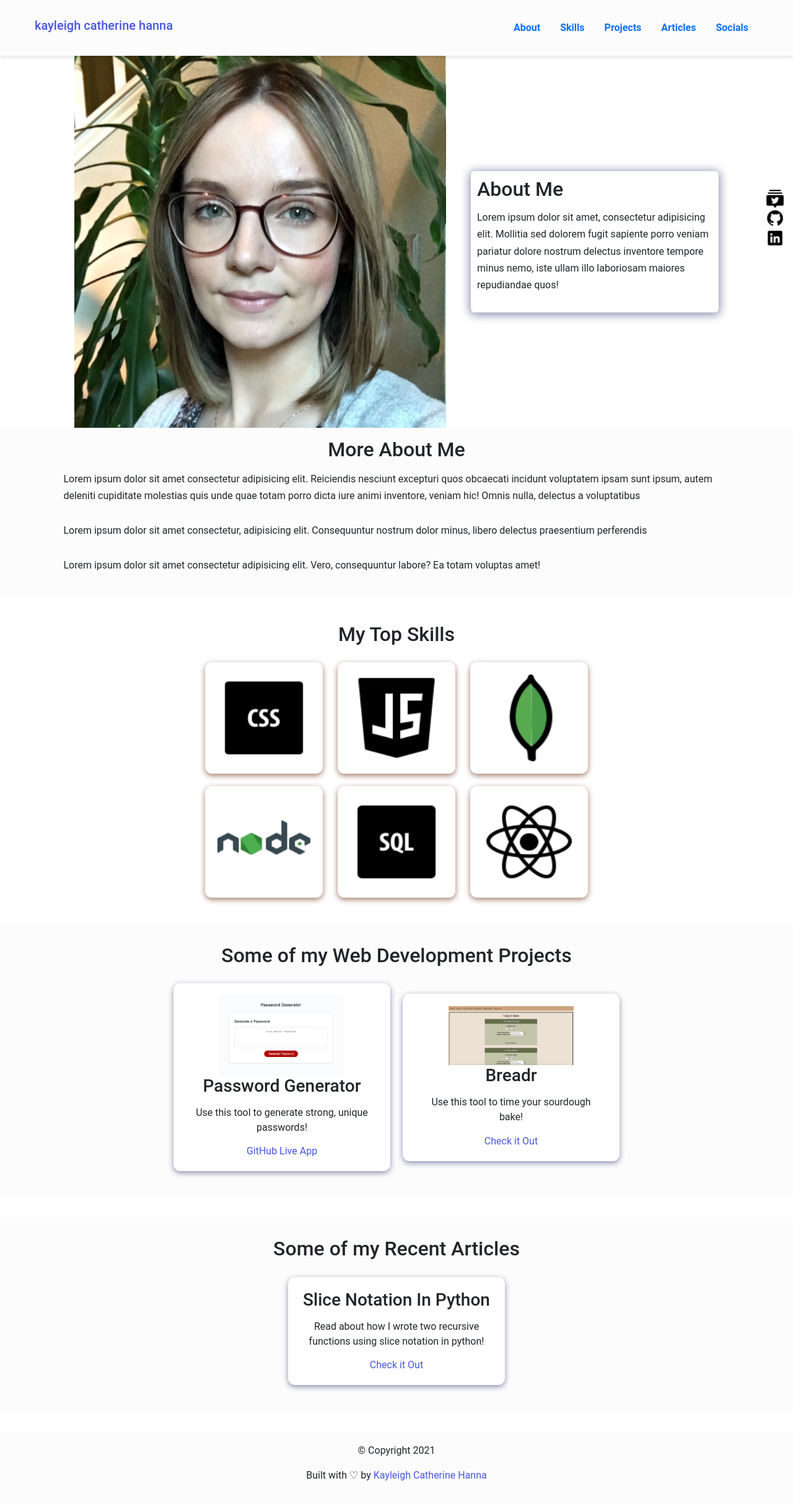
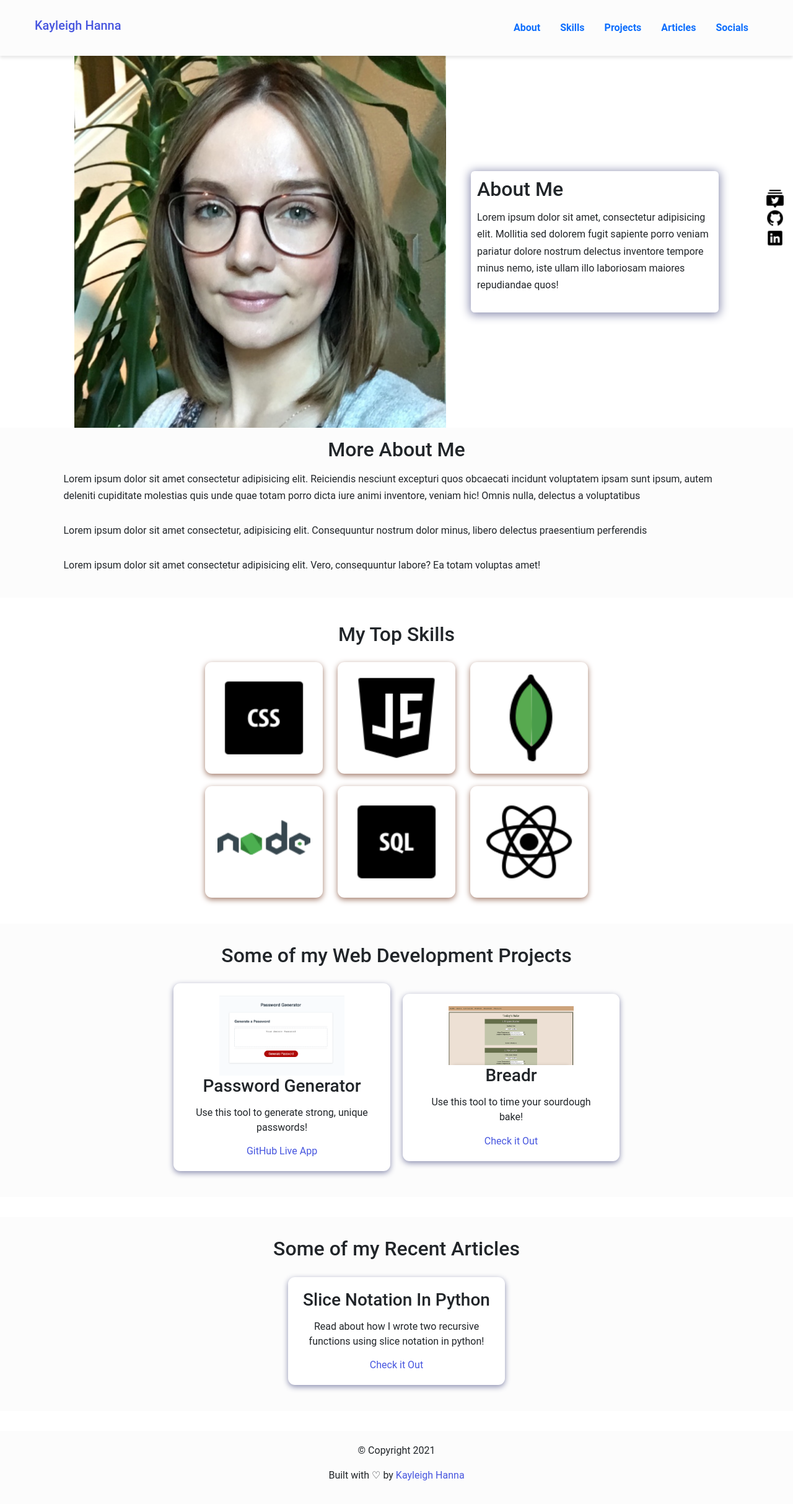
Before and after one commit to K-league/redesigned-portfolio, a plain HTML site: page index.html in a window 1280 px wide. Shown: the whole page at 62% size. Drawn offline with nearby package versions, Linux system fonts and the light colour scheme.

Commit message:
modified title

```diff
--- a/index.html
+++ b/index.html
@@ -10,13 +10,13 @@
         integrity="sha384-1BmE4kWBq78iYhFldvKuhfTAU6auU8tT94WrHftjDbrCEXSU1oBoqyl2QvZ6jIW3" crossorigin="anonymous">
     <!-- CSS Style Sheet -->
     <link rel="stylesheet" href="assets/css/style.css" />
-    <title>Kayleigh Catherine Hanna | Web Developer</title>
+    <title>Kayleigh Hanna | Web Developer</title>
 </head>
 
 <body>
     <!-- Navigation -->
     <nav calss="navbar nav-expand-lg navbar-light bg-light">
-        <h1 class="navbar-brand" href="#">kayleigh catherine hanna</h1>
+        <h1 class="navbar-brand" href="#">Kayleigh Hanna</h1>
         <!-- <button class="navbar-toggler" type="button" data-bs-toggle="collapse" data-bs-target="#navbarNav"
             aria-controls="navbarNav" aria-expanded="false" aria-label="Toggle navigation">
             <span class="navbar-toggler-icon"></span>
@@ -203,7 +203,7 @@
         <p class="copy">&copy; Copyright 2021</p>
         <p class="copy">
             Built with &#x2661; by
-            <a href="https://twitter.com/bluebonnetsway" target="_blank">Kayleigh Catherine Hanna</a>
+            <a href="https://twitter.com/bluebonnetsway" target="_blank">Kayleigh Hanna</a>
         </p>
     </footer>
 
```
